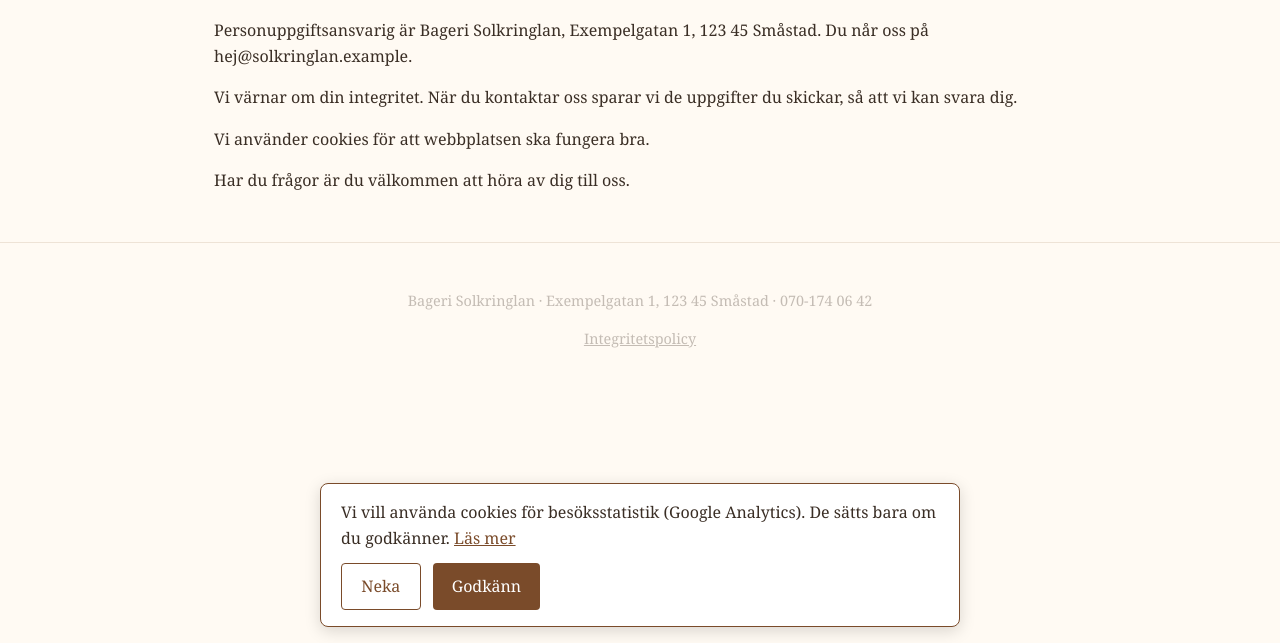
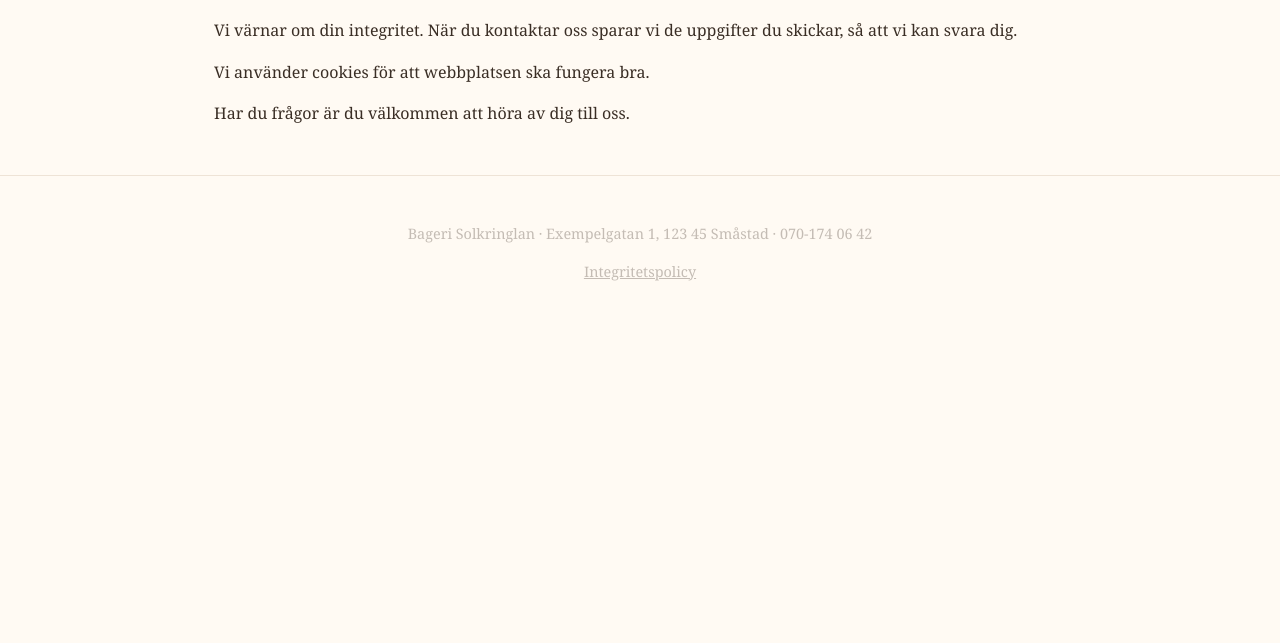
Before and after one commit to Style4-Solutions-AB/complianthq-demo, a plain HTML site: page integritetspolicy.html in a window 1280 px wide. Shown: the part 157-800 px from the top of the page. Drawn offline with Linux system fonts and the light colour scheme.

Commit message:
Återställ till med-brister efter verifieringstestet
Ångrar 2bdbccb (testrättning av punkt 1, 3 och 4). Bristerna ska finnas kvar i filmen.

Co-Authored-By: Claude Opus 5.5 <noreply@anthropic.com>

```diff
--- a/consent.js
+++ /dev/null
@@ -1,46 +0,0 @@
-// Samtyckesruta: Google Analytics laddas först när besökaren har godkänt.
-(function () {
-  var NYCKEL = 'samtycke-statistik';
-
-  function laddaAnalytics() {
-    var s = document.createElement('script');
-    s.async = true;
-    s.src = 'https://www.googletagmanager.com/gtag/js?id=G-K7D3QX2M9P';
-    document.head.appendChild(s);
-    window.dataLayer = window.dataLayer || [];
-    window.gtag = function () { dataLayer.push(arguments); };
-    gtag('js', new Date());
-    gtag('config', 'G-K7D3QX2M9P', { cookie_domain: 'demo.complianthq.ai' });
-  }
-
-  var val = null;
-  try { val = localStorage.getItem(NYCKEL); } catch (e) {}
-
-  if (val === 'ja') { laddaAnalytics(); return; }
-  if (val === 'nej') return;
-
-  function visaRuta() {
-    var ruta = document.createElement('div');
-    ruta.className = 'samtycke';
-    ruta.setAttribute('role', 'dialog');
-    ruta.setAttribute('aria-label', 'Cookies');
-    ruta.innerHTML =
-      '<p>Vi vill använda cookies för besöksstatistik (Google Analytics). ' +
-      'De sätts bara om du godkänner. <a href="integritetspolicy.html">Läs mer</a></p>' +
-      '<div class="samtycke-knappar">' +
-      '<button type="button" data-val="nej">Neka</button>' +
-      '<button type="button" data-val="ja">Godkänn</button>' +
-      '</div>';
-    ruta.addEventListener('click', function (e) {
-      var v = e.target.getAttribute && e.target.getAttribute('data-val');
-      if (!v) return;
-      try { localStorage.setItem(NYCKEL, v); } catch (err) {}
-      if (v === 'ja') laddaAnalytics();
-      ruta.remove();
-    });
-    document.body.appendChild(ruta);
-  }
-
-  if (document.body) visaRuta();
-  else document.addEventListener('DOMContentLoaded', visaRuta);
-})();
--- a/integritetspolicy.html
+++ b/integritetspolicy.html
@@ -6,7 +6,14 @@
   <meta name="robots" content="noindex">
   <title>Integritetspolicy – Bageri Solkringlan</title>
   <link rel="stylesheet" href="style.css">
-  <script src="consent.js"></script>
+  <!-- Google Analytics -->
+  <script async src="https://www.googletagmanager.com/gtag/js?id=G-K7D3QX2M9P"></script>
+  <script>
+    window.dataLayer = window.dataLayer || [];
+    function gtag(){dataLayer.push(arguments);}
+    gtag('js', new Date());
+    gtag('config', 'G-K7D3QX2M9P', { cookie_domain: 'demo.complianthq.ai' });
+  </script>
 </head>
 <body>
   <header>
@@ -20,7 +27,6 @@
   </header>
   <main>
     <h1>Integritetspolicy</h1>
-    <p>Personuppgiftsansvarig är Bageri Solkringlan, Exempelgatan 1, 123 45 Småstad. Du når oss på hej@solkringlan.example.</p>
     <p>Vi värnar om din integritet. När du kontaktar oss sparar vi de uppgifter du skickar, så att vi kan svara dig.</p>
     <p>Vi använder cookies för att webbplatsen ska fungera bra.</p>
     <p>Har du frågor är du välkommen att höra av dig till oss.</p>
--- a/style.css
+++ b/style.css
@@ -128,25 +128,3 @@ footer a { color: #c4bcb4; }
   .hero, .bilder { grid-template-columns: 1fr; }
   nav a { margin: 0 1rem 0 0; }
 }
-
-/* Samtyckesruta */
-.samtycke {
-  position: fixed;
-  left: 1rem;
-  right: 1rem;
-  bottom: 1rem;
-  max-width: 640px;
-  margin: 0 auto;
-  background: #fff;
-  color: #3a2e25;
-  border: 1px solid #7a4b2a;
-  border-radius: 8px;
-  padding: 1rem 1.25rem;
-  box-shadow: 0 4px 16px rgba(0, 0, 0, 0.15);
-  z-index: 10;
-}
-
-.samtycke p { margin: 0 0 0.75rem; }
-.samtycke a { color: #7a4b2a; }
-.samtycke-knappar { display: flex; gap: 0.75rem; }
-.samtycke-knappar button[data-val="nej"] { background: #fff; color: #7a4b2a; border: 1px solid #7a4b2a; }
```
Also changed, not shown: index.html (+9 -2 lines), kontakt.html (+8 -1 lines), meny.html (+8 -1 lines), om-oss.html (+8 -1 lines).
